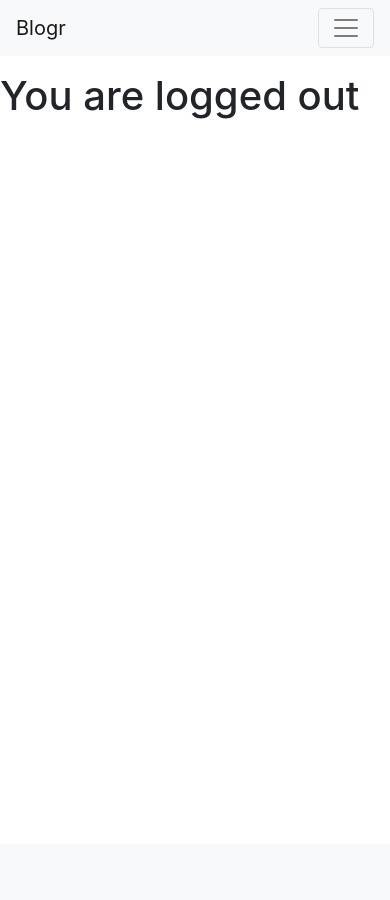
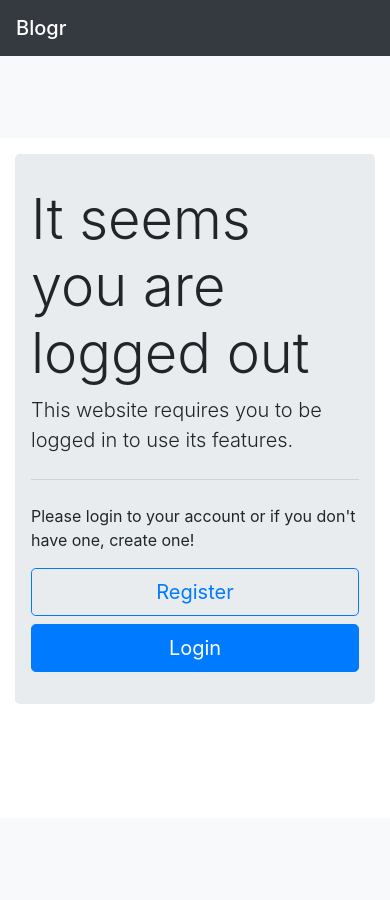
Before and after one commit to daniel-555/COMP2011-CW2, a Flask app: page / in a window 390 px wide. Before the commit the page ends 119 px from the top, so only its background shows below. Run offline with Flask 3, Linux system fonts and the light colour scheme; some libraries are stand-ins or nearby versions.

Commit message:
- logout button created - added more design to main pages - added logged out page

```diff
--- a/app/templates/base.html
+++ b/app/templates/base.html
@@ -15,15 +15,17 @@
 </head>
 
 <body>
-    <nav class="navbar navbar-expand-sm navbar-light bg-light mb-3">
-        <a href="/" class="navbar-brand">Blogr</a>
+    <nav class="navbar navbar-expand-sm navbar-dark bg-dark mb-0">
+        <!-- <div class=" col-md-3 col-xl-4"></div> -->
+        <a href="/" class="navbar-brand h1 mb-0">Blogr</a>
+        {% if current_user.is_authenticated %}
         <button type="button" class="navbar-toggler" data-toggle="collapse" data-target="#navbarSupportedContent"
             aria-controls="navbarSupportedContent" aria-expanded="false" aria-label="Toggle navigation">
             <span class="navbar-toggler-icon"></span>
         </button>
-
         <div class="collapse navbar-collapse" id="navbarSupportedContent">
             <ul class="navbar-nav mr-auto">
+
                 <li class="nav-item">
                     <a href="/" class="nav-link">Home <span class="sr-only">(current)</span></a>
                 </li>
@@ -31,10 +33,20 @@
                     <a href="#" class="nav-link">My Profile</a>
                 </li>
             </ul>
+            <a href="/logout"><button class="btn btn-danger">Logout</button></a>
         </div>
+        {% endif %}
     </nav>
 
-    {% block content %}{% endblock content %}
+    <div class="container-fluid">
+        <div class="row min-vh-100">
+            <div class="col-12 col-md-3 col-xl-4 bg-light "></div>
+            <div class="col-12 col-md-6 col-xl-4 mt-3">
+                {% block content %}{% endblock content %}
+            </div>
+            <div class="col-12 col-md-3 col-xl-4 bg-light"></div>
+        </div>
+    </div>
 
     <script src="https://code.jquery.com/jquery-3.3.1.slim.min.js"
         integrity="sha384-q8i/X+965DzO0rT7abK41JStQIAqVgRVzpbzo5smXKp4YfRvH+8abtTE1Pi6jizo"
--- a/app/templates/home.html
+++ b/app/templates/home.html
@@ -1,8 +1,18 @@
 {% extends "base.html" %}
 {% block content %}
+
 {% if current_user.is_authenticated %}
 <h1>You are logged in</h1>
+
 {% else %}
-<h1>You are logged out</h1>
+<div class="jumbotron">
+    <h1 class="display-4">It seems you are logged out</h1>
+    <p class="lead">This website requires you to be logged in to use its features.</p>
+    <hr class="my-4">
+    <p>Please login to your account or if you don't have one, create one!
+    </p>
+    <a class="btn btn-outline-primary btn-lg btn-block" href="/register" role="button">Register</a>
+    <a class="btn btn-primary btn-lg btn-block" href="/login" role="button">Login</a>
+</div>
 {% endif %}
 {% endblock content %}
```
Also changed, not shown: app/auth.py (+12 -3 lines), app/templates/loginPage.html (+1 -7 lines).
